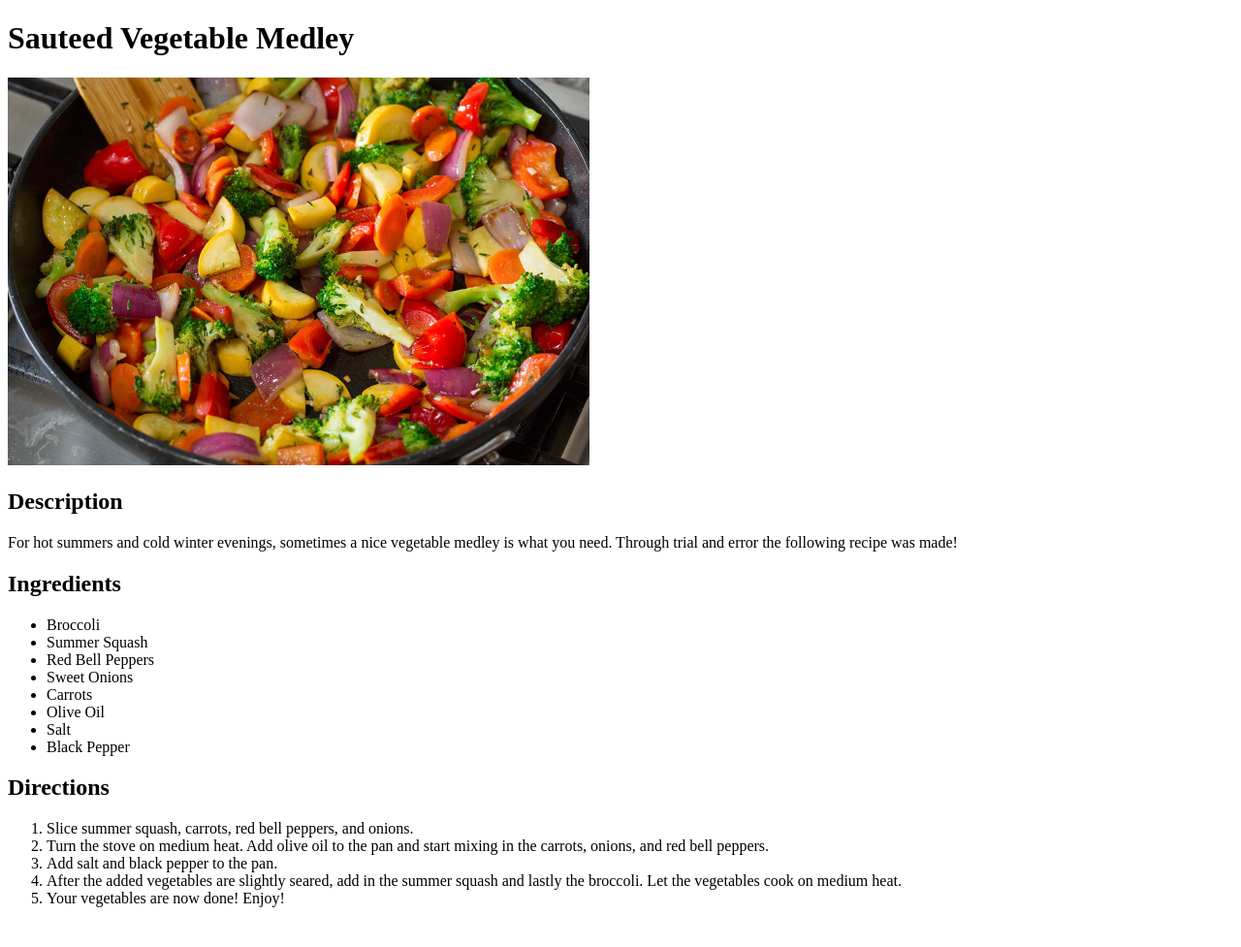
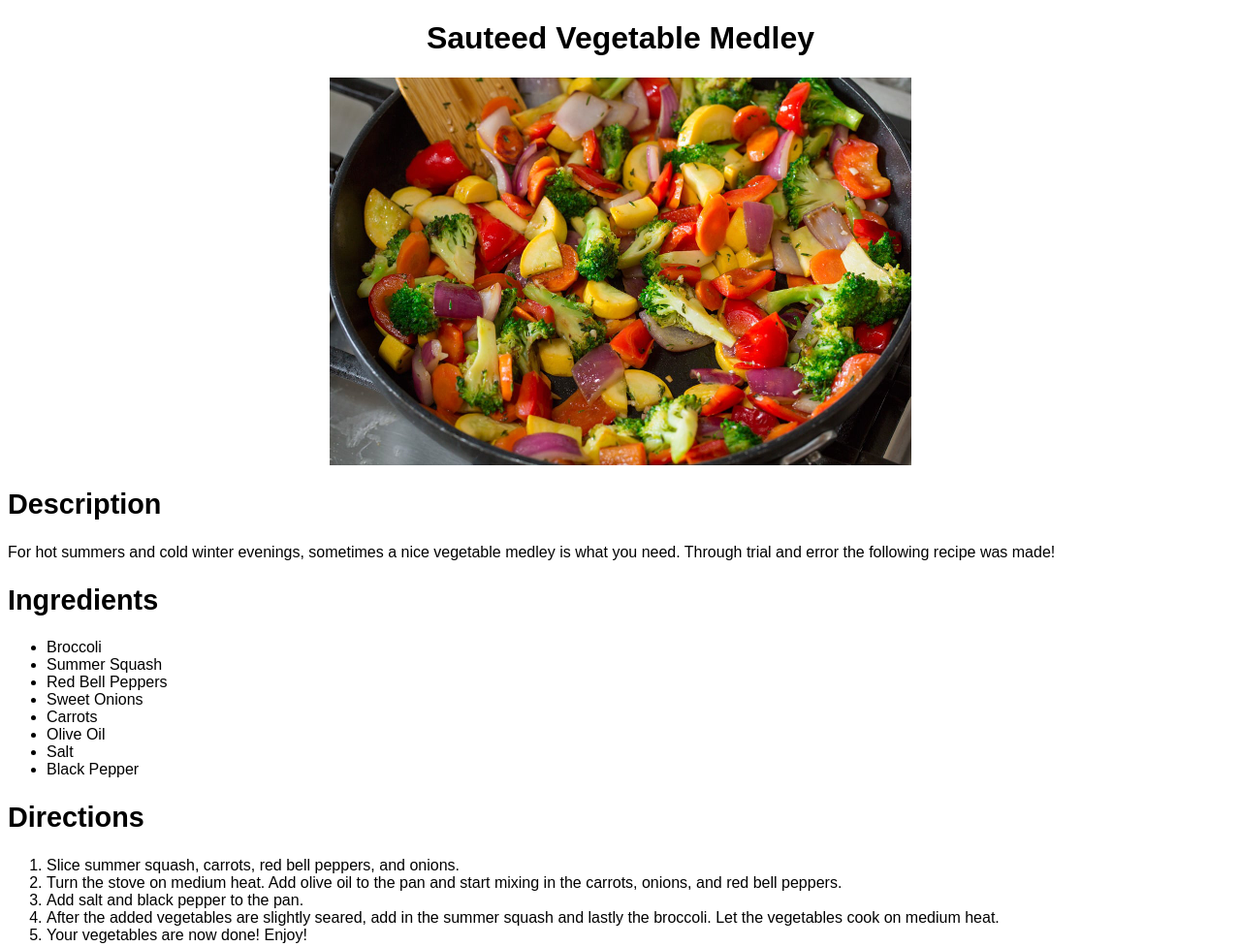
Before and after one commit to JohnJaeger/odin-recipes, a plain HTML site: page recipes/sauteed-vegetable-medley.html in a window 1280 px wide. Shown: the whole page at 97% size. Before the commit the page ends 952 px from the top, so only its background shows below. Drawn offline with Linux system fonts and the light colour scheme.

Commit message:
Add rudimentary CSS and appropriate div tags

```diff
--- a/recipes/sauteed-vegetable-medley.html
+++ b/recipes/sauteed-vegetable-medley.html
@@ -3,19 +3,26 @@
 <head>
     <meta charset="UTF-8">
     <meta name="viewport" content="width=device-width, initial-scale=1.0">
+    <link rel="stylesheet" href="../style.css">
     <title>Sauteed Vegetable Medley</title>
 </head>
 <body>
-    <h1>Sauteed Vegetable Medley</h1>
+    <h1 id="page-title">Sauteed Vegetable Medley</h1>
 
+    <div class="image">
         <img src="../images/sauteed-vegetable-medley.jpg" alt="Sauteed vegetable medley end result." width="600">
+    </div>
 
+    <div class="section">
         <h2>Description</h2>
+        <div class="section-body">
+            <p>For hot summers and cold winter evenings, sometimes a nice vegetable medley is what you need. Through trial and error the following recipe was made!</p>
+        </div>
+    </div>
 
-    <p>For hot summers and cold winter evenings, sometimes a nice vegetable medley is what you need. Through trial and error the following recipe was made!</p>
-
+    <div class="section">
         <h2>Ingredients</h2>
-
+        <div class="section-body">
             <ul>
                 <li>Broccoli</li>
                 <li>Summer Squash</li>
@@ -26,9 +33,12 @@
                 <li>Salt</li>
                 <li>Black Pepper</li>
             </ul>
+        </div>
+    </div>
 
+    <div class="section">
         <h2>Directions</h2>
-
+        <div class="section-body">
             <ol>
                 <li>Slice summer squash, carrots, red bell peppers, and onions.</li>
                 <li>Turn the stove on medium heat. Add olive oil to the pan and start mixing in the carrots, onions, and red bell peppers.</li>
@@ -36,6 +46,8 @@
                 <li>After the added vegetables are slightly seared, add in the summer squash and lastly the broccoli. Let the vegetables cook on medium heat.</li>
                 <li>Your vegetables are now done! Enjoy!</li>
             </ol>
+        </div>
+    </div>
 
 </body>
 </html>
--- /dev/null
+++ b/style.css
@@ -0,0 +1,29 @@
+#page-title{
+    text-align: center;
+    font-family: Arial, Helvetica, sans-serif;
+    font-weight: bold;
+    color: black;
+    font-size: xx-large;
+}
+
+img{
+    width: 600px;
+    height: auto;
+}
+
+div.image{
+    display: flex;
+    justify-content: center;
+}
+
+div.section{
+    font-family: Arial, Helvetica, sans-serif;
+    font-weight: bold;
+    color: black;
+    font-size: larger;
+}
+
+div.section .section-body{
+    font-size: medium;
+    font-weight: 100;
+}
```
Also changed, not shown: index.html (+11 -5 lines), recipes/creamy-acorn-squash.html (+17 -5 lines), recipes/home-roasted-chicken-thighs.html (+17 -5 lines). Lines whose indentation alone changed are shown as unchanged.
